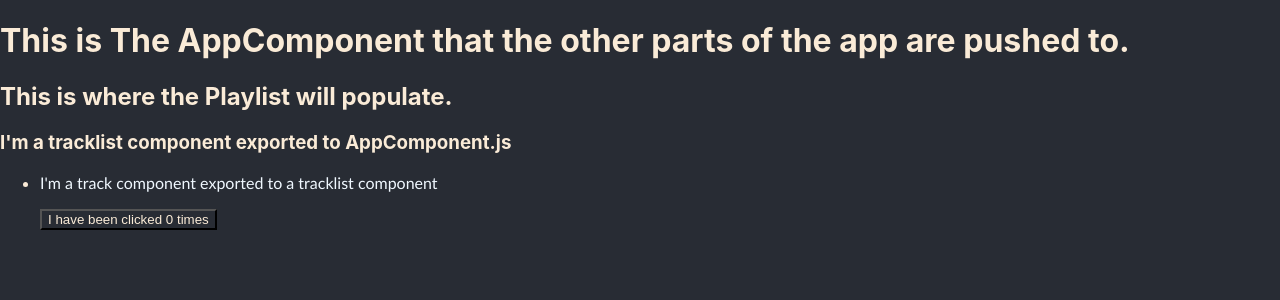
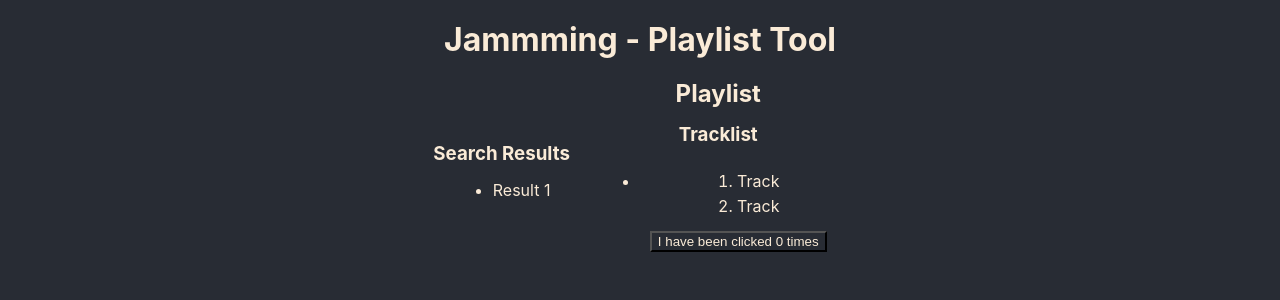
Before and after one commit to ItsFelixRodriguez/jammming, a React (Create React App) app: page / in a window 1280 px wide. Shown: the top 300 px of the page. Built offline with nearby package versions, Linux system fonts and the light colour scheme.

Commit message:
Styling app.css

```diff
--- a/src/components/App/App.css
+++ b/src/components/App/App.css
@@ -1,4 +1,19 @@
 * {
     background-color: #282c34;
     color: antiquewhite;
+    margin: 5px;
 }
+
+div {
+    display: flex;
+    flex-direction: column;
+    align-items: center;
+    justify-content: center;
+}
+
+.container {
+    display: flex;
+    flex-direction: row;
+    justify-content: center;
+    align-items: center;
+}
--- a/src/components/App/AppComponent.js
+++ b/src/components/App/AppComponent.js
@@ -2,14 +2,18 @@ import React from "react";
 import './App.css'
 import Playlist from "../Playlist/Playlist";
 import Tracklist from "../Tracklist/Tracklist";
+import SearchResults from "../SearchResults/SearchResults";
 
 
 function AppComponent() {
     return (
         <div>
-        <h1>This is The AppComponent that the other parts of the app are pushed to.</h1>
+        <h1>Jammming - Playlist Tool</h1>
+             <div className="container">
+                <SearchResults />
+                <Playlist />
+            </div>
 
-        <Playlist />
         </div>
 
     )
--- a/src/components/Playlist/Playlist.js
+++ b/src/components/Playlist/Playlist.js
@@ -5,7 +5,7 @@ import Tracklist from "../Tracklist/Tracklist";
 function Playlist () {
     return (
        <div>
-       <h2>This is where the Playlist will populate.</h2>
+       <h2>Playlist</h2>
        <Tracklist />
         </div>
     )
--- a/src/components/SearchResults/SearchResults.js
+++ b/src/components/SearchResults/SearchResults.js
@@ -1,2 +1,16 @@
 import React from 'react';
 import './SearchResults.css'
+
+function SearchResults () {
+    return (
+        <div>
+            <h3>Search Results</h3>
+            <ul>
+                <li>Result 1</li>
+            </ul>
+        </div>
+
+    )
+}
+
+export default SearchResults;
--- a/src/components/Track/Track.js
+++ b/src/components/Track/Track.js
@@ -10,12 +10,16 @@ function Track() {
 
     return (
         <div>
-         <p>I'm a track component exported to a tracklist component</p>
+       <ol>
+        <li>Track</li>
+        <li>Track</li>
+
+       </ol>
 
             <button onClick={handleClick}>
                 I have been clicked {count} times
             </button>
-            </div>
+        </div>
     )
 }
 
--- a/src/components/Tracklist/Tracklist.js
+++ b/src/components/Tracklist/Tracklist.js
@@ -5,7 +5,7 @@ import Track from "../Track/Track";
 function Tracklist() {
     return (
         <div>
-            <h3> I'm a tracklist component exported to AppComponent.js</h3>
+            <h3> Tracklist</h3>
             <ul>
                 <li><Track /></li>
             </ul>
```
